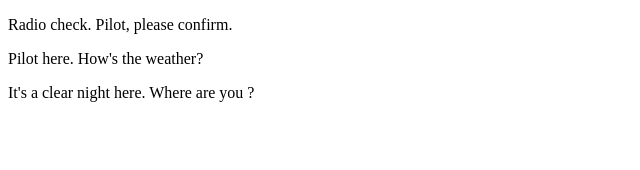
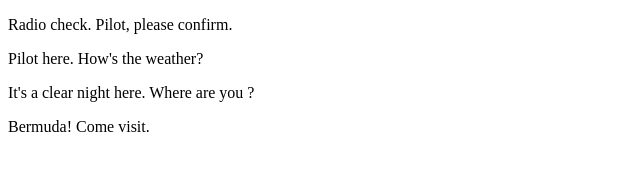
Before and after one commit to brivelarde/Launchcode-Studio, a plain HTML site: page index.html in a window 1280 px wide. Shown: the whole page, without its empty margins (0-640 px from the left). Drawn offline with Linux system fonts and the light colour scheme.

Commit message:
pilot's final response

```diff
--- a/index.html
+++ b/index.html
@@ -4,5 +4,6 @@
         <p>Radio check. Pilot, please confirm.</p>
         <p>Pilot here. How's the weather?</p>
         <p>It's a clear night here. Where are you ?</p>
+        <p>Bermuda! Come visit.</p>
     </body>
 </html>
```
